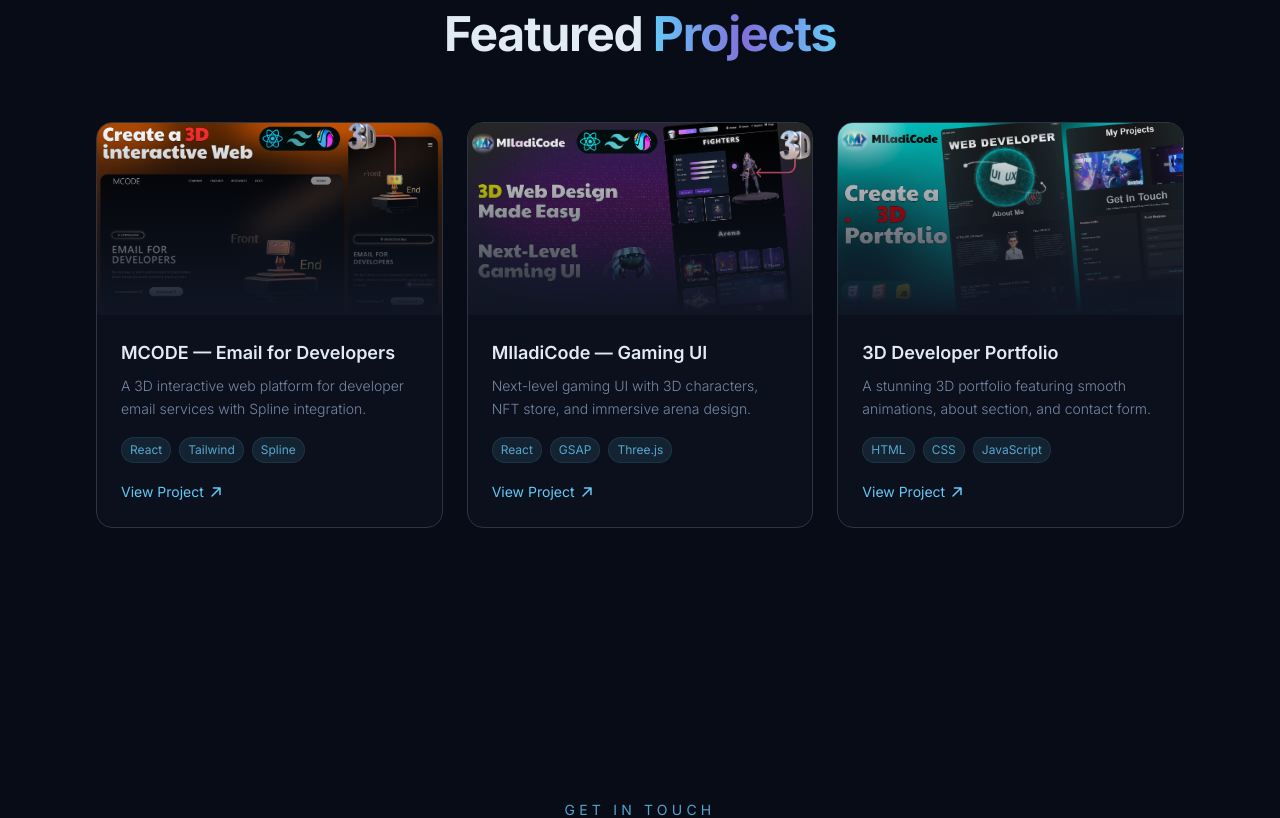
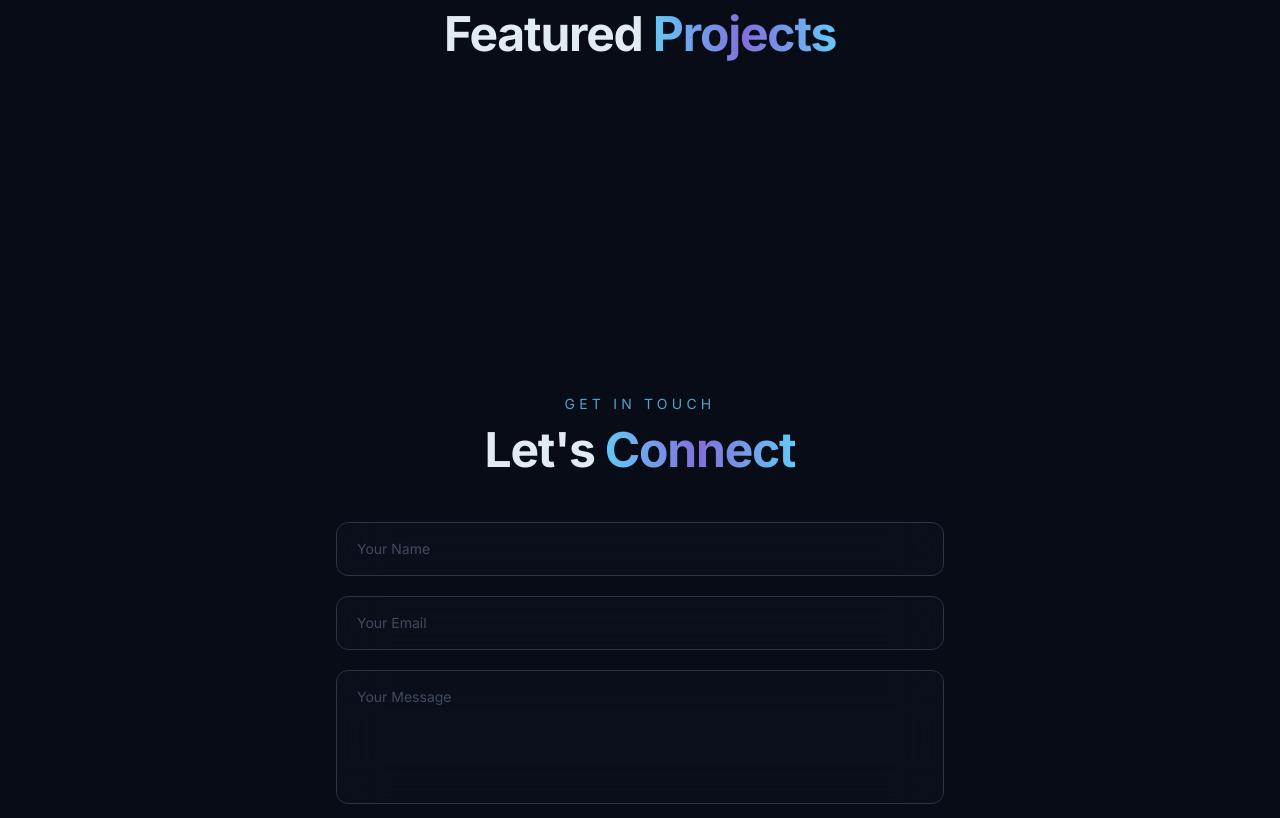
Before and after one commit to NirajMaharjan/portfolio, a React (Vite) app: page / in a window 1280 px wide. Shown: the part 1540-2358 px from the top of the page. Built offline with nearby package versions, Linux system fonts and the light colour scheme; the HTML template or start-up script is replaced by a standard one.

Commit message:
Fixed Projects SEction

```diff
--- a/src/components/ProjectsSection.tsx
+++ b/src/components/ProjectsSection.tsx
@@ -8,32 +8,33 @@
 
 gsap.registerPlugin(ScrollTrigger);
 
-const projects = [
-  {
-    title: "MCODE — Email for Developers",
-    description:
-      "A 3D interactive web platform for developer email services with Spline integration.",
-    image: project1,
-    tech: ["React", "Tailwind", "Spline"],
-    link: "#",
-  },
-  {
-    title: "MIladiCode — Gaming UI",
-    description:
-      "Next-level gaming UI with 3D characters, NFT store, and immersive arena design.",
-    image: project2,
-    tech: ["React", "GSAP", "Three.js"],
-    link: "#",
-  },
-  {
-    title: "3D Developer Portfolio",
-    description:
-      "A stunning 3D portfolio featuring smooth animations, about section, and contact form.",
-    image: project3,
-    tech: ["HTML", "CSS", "JavaScript"],
-    link: "#",
-  },
-];
+const projects=[]
+// const projects = [
+//   {
+//     title: "MCODE — Email for Developers",
+//     description:
+//       "A 3D interactive web platform for developer email services with Spline integration.",
+//     image: project1,
+//     tech: ["React", "Tailwind", "Spline"],
+//     link: "#",
+//   },
+//   {
+//     title: "MIladiCode — Gaming UI",
+//     description:
+//       "Next-level gaming UI with 3D characters, NFT store, and immersive arena design.",
+//     image: project2,
+//     tech: ["React", "GSAP", "Three.js"],
+//     link: "#",
+//   },
+//   {
+//     title: "3D Developer Portfolio",
+//     description:
+//       "A stunning 3D portfolio featuring smooth animations, about section, and contact form.",
+//     image: project3,
+//     tech: ["HTML", "CSS", "JavaScript"],
+//     link: "#",
+//   },
+// ];
 
 const techIcons: Record<string, typeof Atom> = {
   React: Atom,
```
